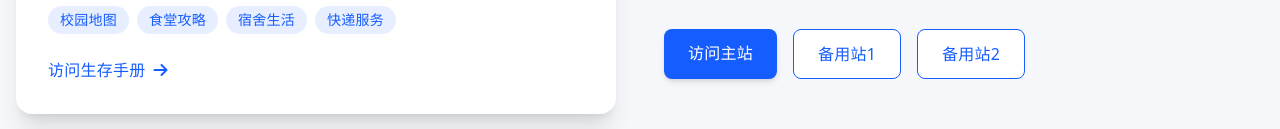
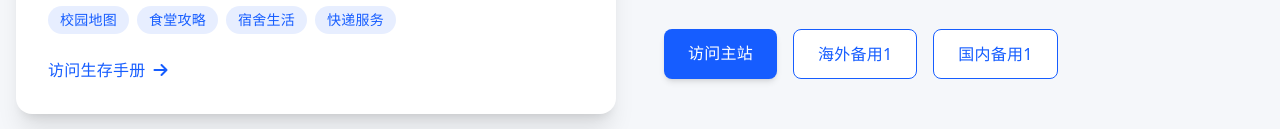
Before and after one commit to NJUST-OpenLib/NJUST-OpenLib, a plain HTML site: page index.html in a window 1280 px wide. Shown: the part 1482-1611 px from the top of the page. Drawn offline with nearby package versions, Linux system fonts and the light colour scheme; a small style sheet from the web is missing.

Commit message:
Update index.html

```diff
--- a/index.html
+++ b/index.html
@@ -308,11 +308,11 @@
             <a href="https://manual.njust.wiki" target="_blank" class="px-6 py-3 bg-primary text-white font-medium rounded-lg shadow-md hover:bg-primary/90 transition-colors">
               访问主站
             </a>
-            <a href="https://manual-v.njust.wiki" target="_blank" class="px-6 py-3 bg-white text-primary border border-primary font-medium rounded-lg hover:bg-primary/5 transition-colors">
-              备用站1
+            <a href="https://manual-g.njust.wiki" target="_blank" class="px-6 py-3 bg-white text-primary border border-primary font-medium rounded-lg hover:bg-primary/5 transition-colors">
+              海外备用1
             </a>
-            <a href="https://manual.01r.cc" target="_blank" class="px-6 py-3 bg-white text-primary border border-primary font-medium rounded-lg hover:bg-primary/5 transition-colors">
-              备用站2
+            <a href="https://manual-eopages.njust.store" target="_blank" class="px-6 py-3 bg-white text-primary border border-primary font-medium rounded-lg hover:bg-primary/5 transition-colors">
+              国内备用1
             </a>
           </div>
         </div>
```
